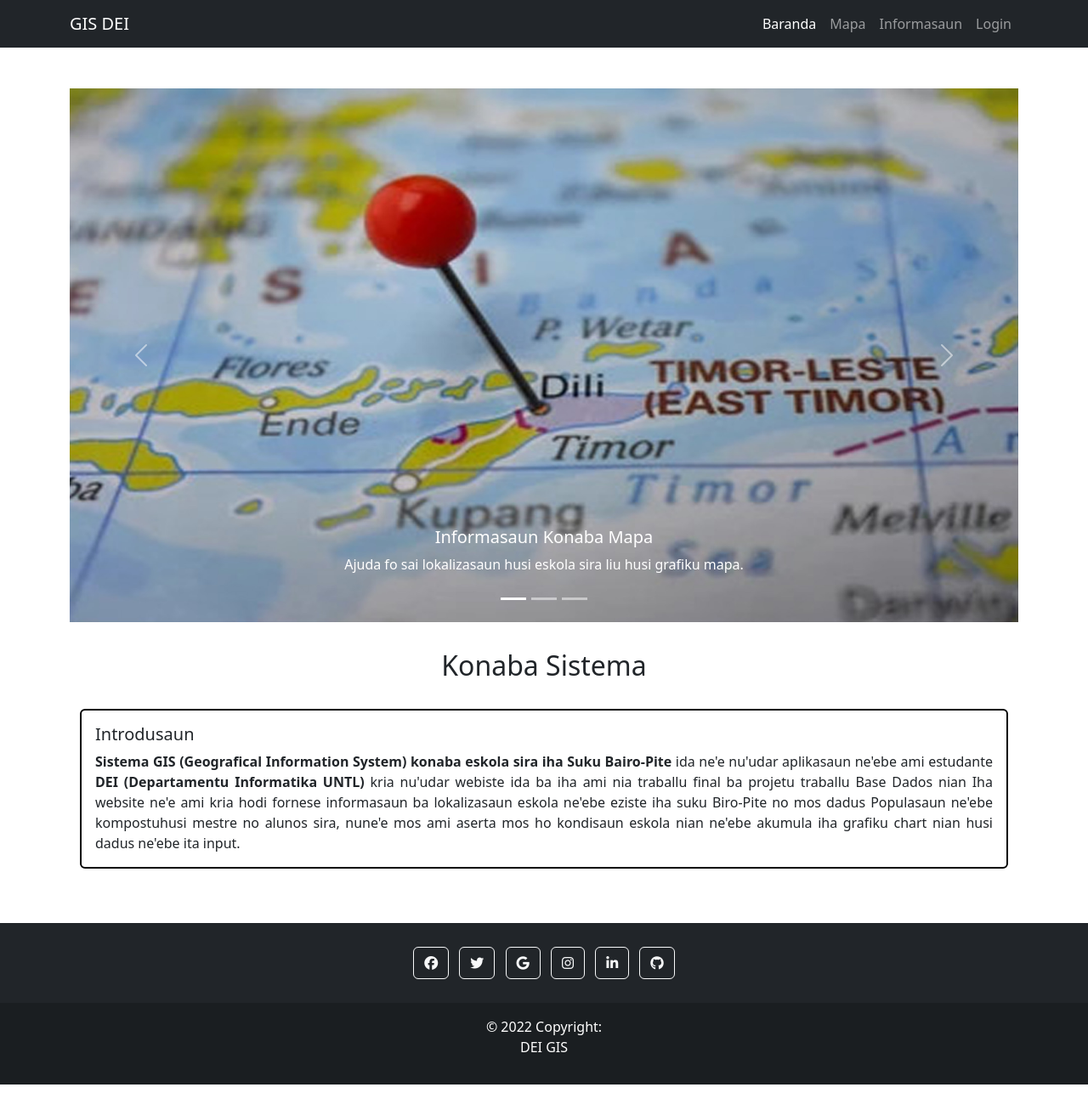
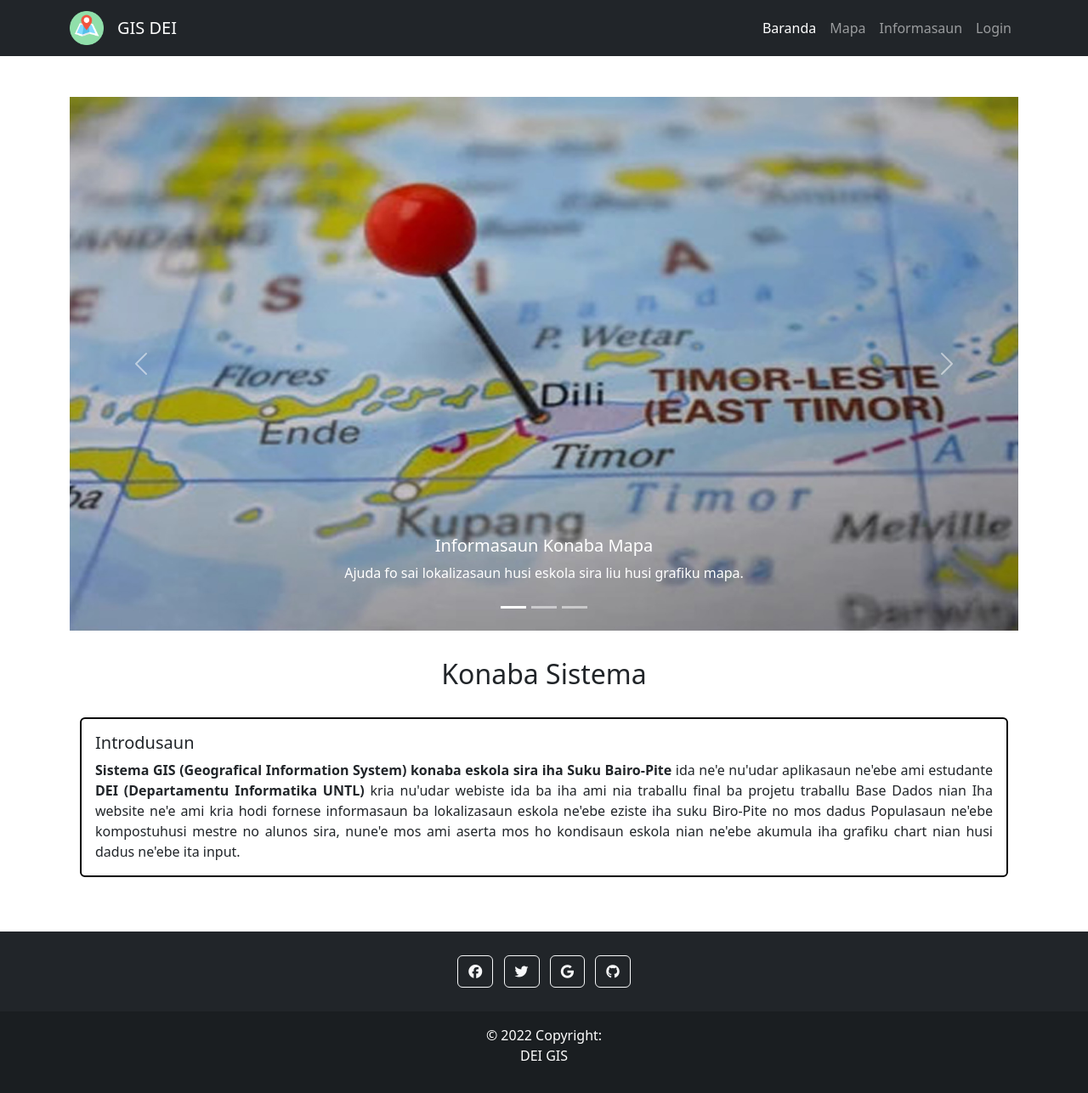
Before and after one commit to Frederico27/GIS-Eskola-Ensino-Primaria-iha-Suku-Bairo-Pite, a PHP site: page /index.php in a window 1280 px wide. Shown: the whole page at 85% size. Run offline with PHP 8.4, Linux system fonts and the light colour scheme; some libraries are stand-ins or nearby versions.

Commit message:
aumenta icon ho edit footer nia icon balun

```diff
--- a/footer.php
+++ b/footer.php
@@ -4,32 +4,23 @@
     <!-- Section: Social media -->
     <section class="mb-4">
       <!-- Facebook -->
-      <a class="btn btn-outline-light btn-floating m-1" href="#!" role="button"
+      <a class="btn btn-outline-light btn-floating m-1" href="https://www.facebook.com/" role="button"
         ><i class="fab fa-facebook"></i
       ></a>
 
       <!-- Twitter -->
-      <a class="btn btn-outline-light btn-floating m-1" href="#!" role="button"
+      <a class="btn btn-outline-light btn-floating m-1" href="https://twitter.com/?lang=en" role="button"
         ><i class="fab fa-twitter"></i
       ></a>
 
       <!-- Google -->
-      <a class="btn btn-outline-light btn-floating m-1" href="#!" role="button"
+      <a class="btn btn-outline-light btn-floating m-1" href="https://www.google.com/" role="button"
         ><i class="fab fa-google"></i
       ></a>
 
-      <!-- Instagram -->
-      <a class="btn btn-outline-light btn-floating m-1" href="#!" role="button"
-        ><i class="fab fa-instagram"></i
-      ></a>
-
-      <!-- Linkedin -->
-      <a class="btn btn-outline-light btn-floating m-1" href="#!" role="button"
-        ><i class="fab fa-linkedin-in"></i
-      ></a>
 
       <!-- Github -->
-      <a class="btn btn-outline-light btn-floating m-1" href="#!" role="button"
+      <a class="btn btn-outline-light btn-floating m-1" href="https://github.com/" role="button"
         ><i class="fab fa-github"></i
       ></a>
     </section>
--- a/header.php
+++ b/header.php
@@ -1,6 +1,7 @@
  <!-- Responsive navbar-->
  <nav class="navbar navbar-expand-lg navbar-dark bg-dark">
         <div class="container">
+            <img class="navbar-brand" src="imajen/map.png" alt="" width="40px">
             <a class="navbar-brand" href="index.php">GIS DEI</a>
             <button class="navbar-toggler" type="button" data-bs-toggle="collapse" data-bs-target="#navbarSupportedContent" aria-controls="navbarSupportedContent" aria-expanded="false" aria-label="Toggle navigation"><span class="navbar-toggler-icon"></span></button>
             <div class="collapse navbar-collapse" id="navbarSupportedContent">
```
Also changed, not shown: imajen/map.png (added).
